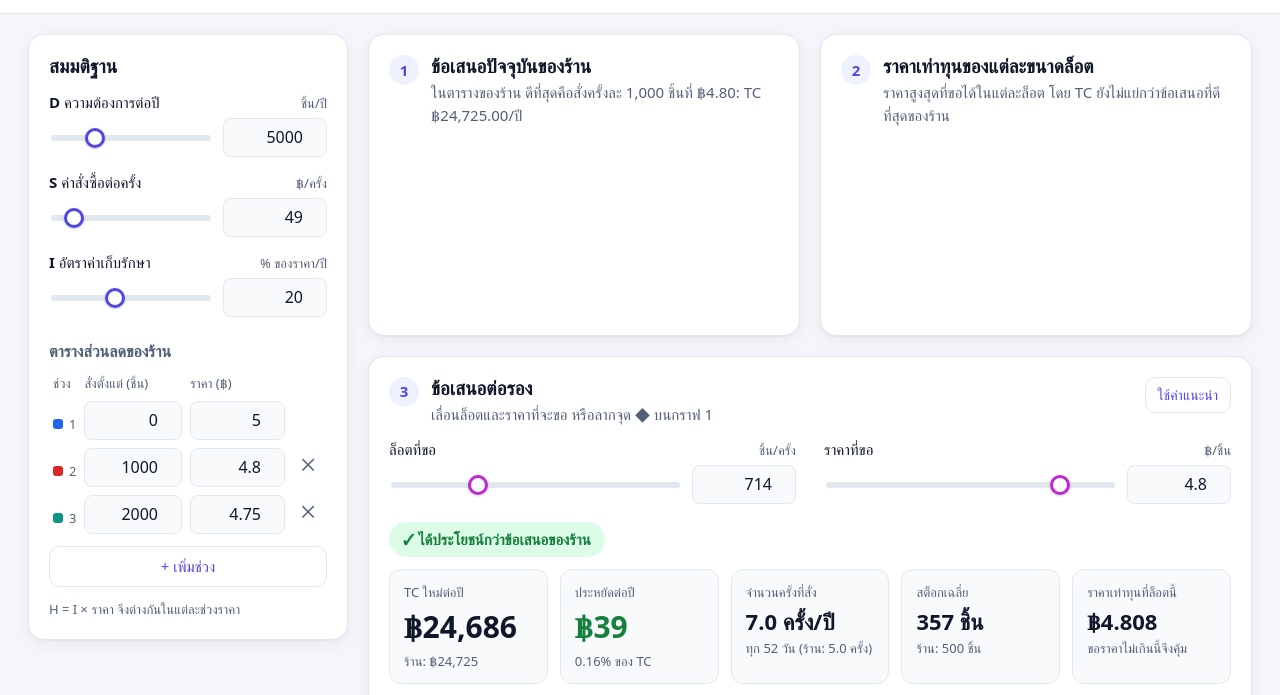
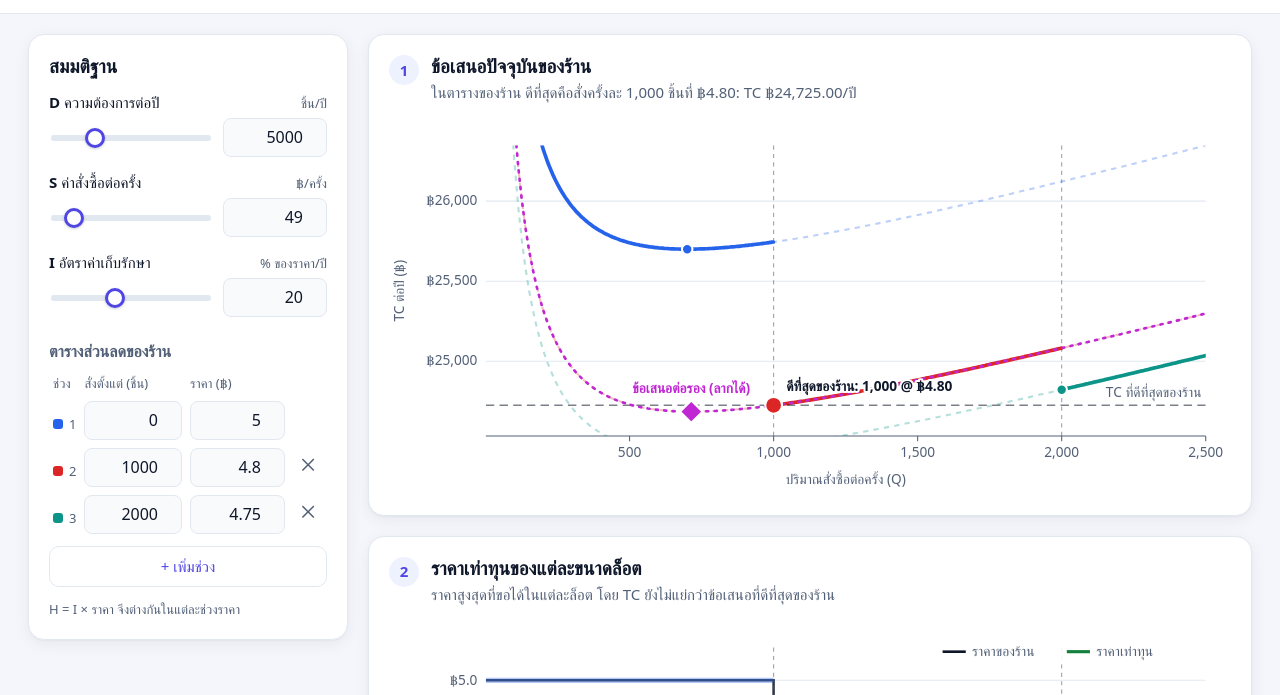
Before and after one commit to AD-XERLINE/QDM, a website with bundled scripts: page index.html in a window 1280 px wide. Shown: the part 68-763 px from the top of the page. Built offline with nearby package versions, Linux system fonts and the light colour scheme; a web font is replaced by a local one.

Commit message:
feat: add total cost and break-even price charts
Co-Authored-By: Claude Opus 5.5 <noreply@anthropic.com>

```diff
--- a/js/app.js
+++ b/js/app.js
@@ -1,5 +1,6 @@
 import { evaluateTiers, bestOffer, suggestProposal, evaluateProposal } from './model.js';
 import { DEFAULT_STATE, MAX_TIERS, validate, encodeState, decodeState } from './state.js';
+import { qMax, renderTcChart, renderPriceChart } from './charts.js';
 
 const $ = id => document.getElementById(id);
 
@@ -19,13 +20,6 @@ export function computeView(state) {
   const qn = state.qn ?? suggested.qn;
   const pn = state.pn ?? suggested.pn;
   return { params, tiers: state.tiers, results, best, qn, pn, proposal: evaluateProposal(qn, pn, params, best) };
-}
-
-// shortcut: interim lot-size axis until charts.js provides qMax
-function qMax(tiers, results, qn) {
-  const lastMin = tiers[tiers.length - 1].minQty;
-  const topStar = Math.max(...results.map(r => r.qStar));
-  return Math.ceil(Math.max(1.25 * lastMin, 3 * topStar, 1.2 * qn) / 100) * 100;
 }
 
 // ---------- state ----------
@@ -200,9 +194,18 @@ function syncProposalRanges(v) {
   pnRange.max = String(Math.max(...prices));
 }
 
-// Hook for charts (Task 5).
-let drawCharts = () => {};
-export function setChartRenderer(fn) { drawCharts = fn; }
+// One chart redraw per animation frame, however fast the sliders move.
+let pendingView = null;
+function drawCharts(v) {
+  if (pendingView === null) {
+    requestAnimationFrame(() => {
+      renderTcChart($('tc-chart'), pendingView, setProposalQty);
+      renderPriceChart($('price-chart'), pendingView);
+      pendingView = null;
+    });
+  }
+  pendingView = v;
+}
 
 function render() {
   const { ok, errors } = validate(state);
--- /dev/null
+++ b/js/charts.js
@@ -0,0 +1,286 @@
+// SVG charts. Pure helpers are exported for tests; render functions touch the DOM only when called.
+import { tc, breakEvenPrice } from './model.js';
+
+const W = 800, H = 360;
+const M = { top: 28, right: 24, bottom: 56, left: 92 };
+const X0 = M.left, X1 = W - M.right, Y0 = M.top, Y1 = H - M.bottom;
+const SAMPLES = 200;
+const NS = 'http://www.w3.org/2000/svg';
+
+const fmt = (v, dp = 0) => v.toLocaleString('en-US', { minimumFractionDigits: dp, maximumFractionDigits: dp });
+const tierColor = i => `var(--tier-${(i % 6) + 1})`;
+
+// ---------- pure helpers ----------
+export function qMax(tiers, results, qn) {
+  const lastMin = tiers[tiers.length - 1].minQty;
+  const topStar = Math.max(...results.map(r => r.qStar));
+  return Math.ceil(Math.max(1.25 * lastMin, 3 * topStar, 1.2 * qn) / 100) * 100;
+}
+
+export function linearScale([d0, d1], [r0, r1]) {
+  const k = (r1 - r0) / (d1 - d0);
+  return { to: v => r0 + (v - d0) * k, from: px => d0 + (px - r0) / k };
+}
+
+export function tcYDomain(view, xMax) {
+  const totals = view.results.filter(r => r.cost).map(r => r.cost.total);
+  const tcBest = view.best.cost.total;
+  const lo = Math.min(tcBest, view.proposal.cost.total);
+  let span = Math.max(...totals, view.proposal.cost.total) - lo;
+  if (span <= 0) span = lo * 0.01;
+  return [lo - 0.15 * span, tcBest + 1.6 * span];
+}
+
+function niceTicks(lo, hi, count = 5) {
+  const raw = (hi - lo) / count;
+  const mag = 10 ** Math.floor(Math.log10(raw));
+  const step = [1, 2, 2.5, 5, 10].map(m => m * mag).find(s => s >= raw);
+  const ticks = [];
+  for (let v = Math.ceil(lo / step) * step; v <= hi + step * 1e-9; v += step) ticks.push(+v.toFixed(10));
+  return { ticks, step };
+}
+
+// ---------- svg helpers ----------
+function el(tag, attrs = {}, style = '') {
+  const node = document.createElementNS(NS, tag);
+  for (const [k, v] of Object.entries(attrs)) node.setAttribute(k, v);
+  if (style) node.setAttribute('style', style);
+  return node;
+}
+function text(x, y, str, attrs = {}, style = '') {
+  const t = el('text', { x, y, ...attrs }, style);
+  t.textContent = str;
+  return t;
+}
+const clampY = y => Math.max(Y0 - 40, Math.min(Y1 + 40, y));
+
+function pathFor(fn, qa, qb, xs, ys) {
+  if (qb <= qa) return '';
+  let d = '';
+  for (let k = 0; k <= SAMPLES; k++) {
+    const q = qa + ((qb - qa) * k) / SAMPLES;
+    d += `${k ? 'L' : 'M'}${xs.to(q).toFixed(1)},${clampY(ys.to(fn(q))).toFixed(1)}`;
+  }
+  return d;
+}
+
+function frame(svg, id, xs, ys, yTicks, yFmt, yTitle) {
+  const g = el('g');
+  const clip = el('clipPath', { id });
+  clip.append(el('rect', { x: X0, y: Y0, width: X1 - X0, height: Y1 - Y0 }));
+  g.append(clip);
+  for (const v of yTicks) {
+    const y = ys.to(v);
+    g.append(el('line', { x1: X0, x2: X1, y1: y, y2: y, class: 'grid' }));
+    g.append(text(X0 - 8, y + 4, yFmt(v), { 'text-anchor': 'end' }));
+  }
+  for (const v of niceTicks(xs.from(X0), xs.from(X1), 6).ticks) {
+    if (v < 1) continue;
+    const x = xs.to(v);
+    g.append(el('line', { x1: x, x2: x, y1: Y1, y2: Y1 + 5 }, 'stroke:var(--muted)'));
+    g.append(text(x, Y1 + 20, fmt(v), { 'text-anchor': 'middle' }));
+  }
+  g.append(el('line', { x1: X0, x2: X1, y1: Y1, y2: Y1 }, 'stroke:var(--muted)'));
+  g.append(text((X0 + X1) / 2, H - 10, 'ปริมาณสั่งซื้อต่อครั้ง (Q)', { 'text-anchor': 'middle', class: 'axis-title' }));
+  g.append(text(14, (Y0 + Y1) / 2, yTitle, { 'text-anchor': 'middle', class: 'axis-title', transform: `rotate(-90 14 ${(Y0 + Y1) / 2})` }));
+  return g;
+}
+
+function priceBreakLines(g, view, xs, xMax) {
+  for (const t of view.tiers) {
+    if (t.minQty <= 0 || t.minQty > xMax) continue;
+    const x = xs.to(t.minQty);
+    g.append(el('line', { x1: x, x2: x, y1: Y0, y2: Y1 }, 'stroke:var(--muted);stroke-dasharray:4 4;opacity:.6'));
+  }
+}
+
+// ---------- drag state (shared by both charts so the x axis stays frozen while dragging) ----------
+const drag = { active: false, xMax: 0 };
+const xMaxFor = view => (drag.active ? drag.xMax : qMax(view.tiers, view.results, view.qn));
+
+// ---------- chart 1: TC vs Q ----------
+const tcState = new WeakMap(); // svg -> { layer, diamond, label, xs, xMax, onDragQ }
+
+function ensureTcChart(svg) {
+  let s = tcState.get(svg);
+  if (s) return s;
+  svg.replaceChildren();
+  svg.setAttribute('role', 'img');
+  const layer = el('g');
+  const handle = el('g', { class: 'drag', tabindex: '-1' });
+  const diamond = el('path', { d: 'M0,-11 L11,0 L0,11 L-11,0 Z' }, 'fill:var(--proposal);stroke:#fff;stroke-width:2.5');
+  const hit = el('circle', { r: 22 }, 'fill:transparent');
+  handle.append(hit, diamond);
+  const label = text(0, 0, 'ข้อเสนอต่อรอง (ลากได้)', { 'text-anchor': 'middle', class: 'label-strong' }, 'fill:var(--proposal)');
+  svg.append(layer, label, handle);
+  s = { layer, handle, label, xs: null, xMax: 0, onDragQ: () => {} };
+
+  const qAt = evt => {
+    const pt = svg.createSVGPoint();
+    pt.x = evt.clientX; pt.y = evt.clientY;
+    const local = pt.matrixTransform(svg.getScreenCTM().inverse());
+    return Math.round(Math.min(drag.xMax, Math.max(1, s.xs.from(local.x))));
+  };
+  handle.addEventListener('pointerdown', evt => {
+    drag.active = true; drag.xMax = s.xMax;
+    handle.setPointerCapture(evt.pointerId);
+    evt.preventDefault();
+  });
+  handle.addEventListener('pointermove', evt => { if (drag.active) s.onDragQ(qAt(evt)); });
+  const end = evt => {
+    if (!drag.active) return;
+    const q = qAt(evt);
+    drag.active = false;
+    s.onDragQ(q); // re-render with a fresh axis
+  };
+  handle.addEventListener('pointerup', end);
+  handle.addEventListener('pointercancel', end);
+  tcState.set(svg, s);
+  return s;
+}
+
+export function renderTcChart(svg, view, onDragQ) {
+  const s = ensureTcChart(svg);
+  const { params, results, best, qn, pn, proposal } = view;
+  const xMax = xMaxFor(view);
+  const xs = linearScale([1, xMax], [X0, X1]);
+  const [lo, hi] = tcYDomain(view, xMax);
+  const ys = linearScale([lo, hi], [Y1, Y0]);
+  const { ticks } = niceTicks(lo, hi, 5);
+  Object.assign(s, { xs, xMax, onDragQ });
+
+  const g = frame(svg, 'clip-tc', xs, ys, ticks, v => '฿' + fmt(v), 'TC ต่อปี (฿)');
+  priceBreakLines(g, view, xs, xMax);
+  const plot = el('g', { 'clip-path': 'url(#clip-tc)' });
+  g.append(plot);
+
+  results.forEach(r => {
+    const color = tierColor(r.index);
+    const f = q => tc(q, r.price, params).total;
+    plot.append(el('path', { d: pathFor(f, 1, xMax, xs, ys), fill: 'none' },
+      `stroke:${color};stroke-width:2;stroke-dasharray:5 5;opacity:.3`));
+    const a = Math.max(1, r.minQty), b = Math.min(r.maxQty, xMax);
+    plot.append(el('path', { d: pathFor(f, a, b, xs, ys), fill: 'none' }, `stroke:${color};stroke-width:3.5;stroke-linecap:round`));
+  });
+
+  // best TC reference line
+  const yb = ys.to(best.cost.total);
+  plot.append(el('line', { x1: X0, x2: X1, y1: yb, y2: yb }, 'stroke:var(--text);stroke-width:1.5;stroke-dasharray:8 5;opacity:.55'));
+  g.append(text(X1 - 4, yb - 8, 'TC ที่ดีที่สุดของร้าน', { 'text-anchor': 'end' }));
+
+  // proposal curve at the asked price
+  plot.append(el('path', { d: pathFor(q => tc(q, pn, params).total, 1, xMax, xs, ys), fill: 'none' },
+    'stroke:var(--proposal);stroke-width:2.5;stroke-dasharray:2 6;stroke-linecap:round'));
+
+  // tier points
+  results.forEach(r => {
+    const color = tierColor(r.index);
+    if (r.status !== 'feasible' && r.qStar <= xMax) {
+      plot.append(el('circle', { cx: xs.to(r.qStar), cy: clampY(ys.to(tc(r.qStar, r.price, params).total)), r: 5 },
+        `fill:var(--surface);stroke:${color};stroke-width:2`));
+    }
+    if (r.cost && r.qty <= xMax) {
+      const isBest = r === best;
+      plot.append(el('circle', { cx: xs.to(r.qty), cy: ys.to(r.cost.total), r: isBest ? 8 : 5 },
+        `fill:${color};stroke:#fff;stroke-width:2`));
+    }
+  });
+  if (best.qty <= xMax) {
+    const bx = xs.to(best.qty);
+    const anchor = bx > (X0 + X1) / 2 ? 'end' : 'start';
+    g.append(text(bx + (anchor === 'start' ? 12 : -12), yb - 14,
+      `ดีที่สุดของร้าน: ${fmt(best.qty)} @ ฿${fmt(best.price, 2)}`, { 'text-anchor': anchor, class: 'label-strong' }));
+  }
+
+  s.layer.replaceWith(g);
+  s.layer = g;
+
+  // proposal handle (kept across renders so pointer capture survives)
+  const px = xs.to(qn), py = Math.max(Y0, Math.min(Y1, ys.to(proposal.cost.total)));
+  s.handle.setAttribute('transform', `translate(${px.toFixed(1)},${py.toFixed(1)})`);
+  const labelX = Math.max(X0 + 70, Math.min(X1 - 70, px));
+  s.label.setAttribute('x', labelX.toFixed(1));
+  s.label.setAttribute('y', (py + (py > Y1 - 40 ? -18 : 30)).toFixed(1));
+
+  svg.setAttribute('aria-label',
+    `กราฟ TC: ข้อเสนอที่ดีที่สุดของร้านคือ ${fmt(best.qty)} ชิ้นที่ ฿${fmt(best.price, 2)} TC ฿${fmt(best.cost.total)}; ` +
+    `ข้อเสนอต่อรอง ${fmt(qn)} ชิ้นที่ ฿${fmt(pn, 2)} TC ฿${fmt(proposal.cost.total)}`);
+}
+
+// ---------- chart 2: break-even price vs Q ----------
+export function renderPriceChart(svg, view) {
+  const { params, tiers, results, best, qn, pn, proposal } = view;
+  const xMax = xMaxFor(view);
+  const xs = linearScale([1, xMax], [X0, X1]);
+  const prices = [...tiers.map(t => t.price), pn];
+  const lo = Math.min(...prices) * 0.97, hi = Math.max(...prices) * 1.01;
+  const ys = linearScale([lo, hi], [Y1, Y0]);
+  const { ticks, step } = niceTicks(lo, hi, 5);
+  const dp = step < 0.1 ? 2 : 1;
+  const tcBest = best.cost.total;
+  const be = q => breakEvenPrice(q, tcBest, params);
+
+  svg.setAttribute('role', 'img');
+  const g = frame(svg, 'clip-price', xs, ys, ticks, v => '฿' + fmt(v, dp), 'ราคาต่อหน่วย (฿)');
+  priceBreakLines(g, view, xs, xMax);
+  const plot = el('g', { 'clip-path': 'url(#clip-price)' });
+  g.append(plot);
+
+  // benefit zone under the break-even curve
+  const curve = pathFor(be, 1, xMax, xs, ys);
+  plot.append(el('path', { d: `${curve}L${X1},${Y1 + 40}L${X0},${Y1 + 40}Z` }, 'fill:var(--good-soft);opacity:.85'));
+  plot.append(el('path', { d: curve, fill: 'none' }, 'stroke:var(--good);stroke-width:3'));
+
+  // shop price steps
+  let d = '';
+  results.forEach((r, i) => {
+    const a = Math.max(1, r.minQty);
+    if (a > xMax) return;
+    const b = Math.min(r.maxQty === Infinity ? xMax : r.maxQty + 1, xMax);
+    d += `${i ? 'L' : 'M'}${xs.to(a).toFixed(1)},${ys.to(r.price).toFixed(1)}H${xs.to(b).toFixed(1)}`;
+  });
+  plot.append(el('path', { d, fill: 'none' }, 'stroke:var(--text);stroke-width:2.5;opacity:.8'));
+  results.forEach(r => {
+    const a = Math.max(1, r.minQty);
+    if (a > xMax) return;
+    const b = Math.min(r.maxQty === Infinity ? xMax : r.maxQty + 1, xMax);
+    plot.append(el('line', { x1: xs.to(a), x2: xs.to(b), y1: ys.to(r.price), y2: ys.to(r.price) },
+      `stroke:${tierColor(r.index)};stroke-width:5;opacity:.35`));
+  });
+
+  // zone label under the curve's highest point
+  let peakQ = 1, peak = -Infinity;
+  for (let k = 0; k <= SAMPLES; k++) {
+    const q = 1 + ((xMax - 1) * k) / SAMPLES;
+    if (be(q) > peak) { peak = be(q); peakQ = q; }
+  }
+  const zx = Math.max(X0 + 140, Math.min(X1 - 140, xs.to(peakQ)));
+  g.append(text(zx, Y1 - 12, 'ต่อรองได้ในโซนนี้ เราได้ประโยชน์', { 'text-anchor': 'middle', class: 'label-strong' }, 'fill:var(--good)'));
+
+  // legend
+  const lg = el('g', { transform: `translate(${X1 - 250},${Y0 + 4})` });
+  lg.append(el('rect', { x: -10, y: -14, width: 258, height: 26, rx: 8 }, 'fill:var(--surface);opacity:.9'));
+  lg.append(el('line', { x1: 0, x2: 22, y1: 0, y2: 0 }, 'stroke:var(--text);stroke-width:2.5'));
+  lg.append(text(28, 4, 'ราคาของร้าน'));
+  lg.append(el('line', { x1: 118, x2: 140, y1: 0, y2: 0 }, 'stroke:var(--good);stroke-width:3'));
+  lg.append(text(146, 4, 'ราคาเท่าทุน'));
+  g.append(lg);
+
+  // best point and proposal point
+  if (best.qty <= xMax) {
+    g.append(el('circle', { cx: xs.to(best.qty), cy: ys.to(best.price), r: 6 }, `fill:${tierColor(best.index)};stroke:#fff;stroke-width:2`));
+  }
+  const good = proposal.saving >= 0;
+  const color = good ? 'var(--good)' : 'var(--bad)';
+  const px = xs.to(qn), py = Math.max(Y0, Math.min(Y1, ys.to(pn)));
+  g.append(el('path', { d: 'M0,-10 L10,0 L0,10 L-10,0 Z', transform: `translate(${px.toFixed(1)},${py.toFixed(1)})` },
+    'fill:var(--proposal);stroke:#fff;stroke-width:2.5'));
+  const lx = Math.max(X0 + 60, Math.min(X1 - 60, px));
+  g.append(text(lx, py - 16, good ? '✓ ได้ประโยชน์' : '✗ แพงกว่าเดิม', { 'text-anchor': 'middle', class: 'label-strong' }, `fill:${color}`));
+
+  svg.replaceChildren(g);
+  const bq = be(qn);
+  svg.setAttribute('aria-label',
+    `กราฟราคาเท่าทุน: ที่ล็อต ${fmt(qn)} ชิ้น ราคาเท่าทุนคือ ${bq > 0 ? '฿' + fmt(bq, 3) : 'ไม่มี'}; ` +
+    `ข้อเสนอ ฿${fmt(pn, 2)} ${good ? 'ได้ประโยชน์' : 'แพงกว่าเดิม'}`);
+}
--- a/styles.css
+++ b/styles.css
@@ -80,7 +80,7 @@ h3 { font-size: 16px; font-weight: 600; margin: 24px 0 8px; color: var(--muted);
   max-height: calc(100vh - 112px); overflow-y: auto;
 }
 .panel > h2 { margin-bottom: 12px; }
-.cards { display: grid; grid-template-columns: repeat(2, minmax(0, 1fr)); gap: var(--gap); }
+.cards { display: grid; grid-template-columns: minmax(0, 1fr); gap: var(--gap); }
 .card {
   background: var(--surface); border: 1px solid var(--border); border-radius: var(--radius);
   box-shadow: var(--shadow); padding: 20px; min-width: 0;
@@ -181,13 +181,13 @@ input[type=range]::-moz-range-thumb {
 /* Chart text */
 .chart text { font-family: inherit; font-size: 13px; fill: var(--muted); }
 .chart .label-strong { font-weight: 600; fill: var(--text); }
+.chart text { paint-order: stroke; stroke: var(--surface); stroke-width: 4px; stroke-linejoin: round; }
 .chart .axis-title { font-size: 13px; fill: var(--muted); }
 .chart .grid { stroke: var(--border); stroke-width: 1; }
 .chart .drag { cursor: ew-resize; }
 
 @media (max-width: 1180px) {
   .stats { grid-template-columns: repeat(3, minmax(0, 1fr)); }
-  .cards { grid-template-columns: minmax(0, 1fr); }
 }
 @media (max-width: 900px) {
   .layout { grid-template-columns: minmax(0, 1fr); padding: 16px; }
```
Also changed, not shown: tests/charts.test.js (added, +29 -0 lines).
